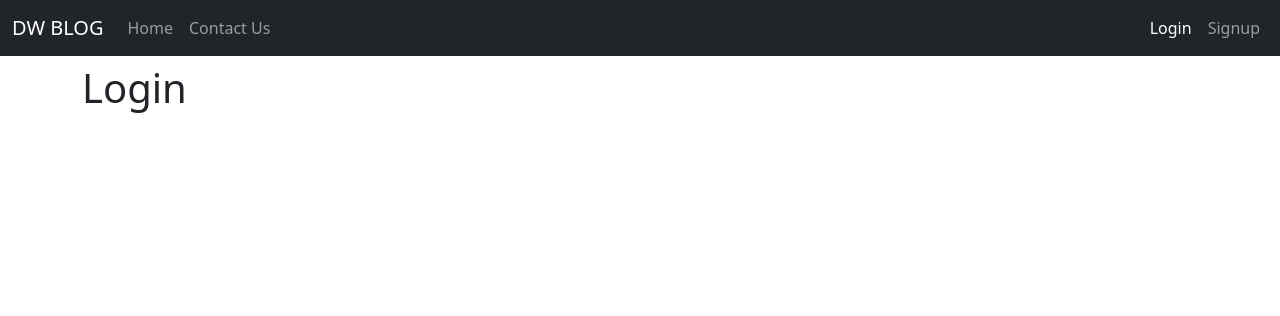
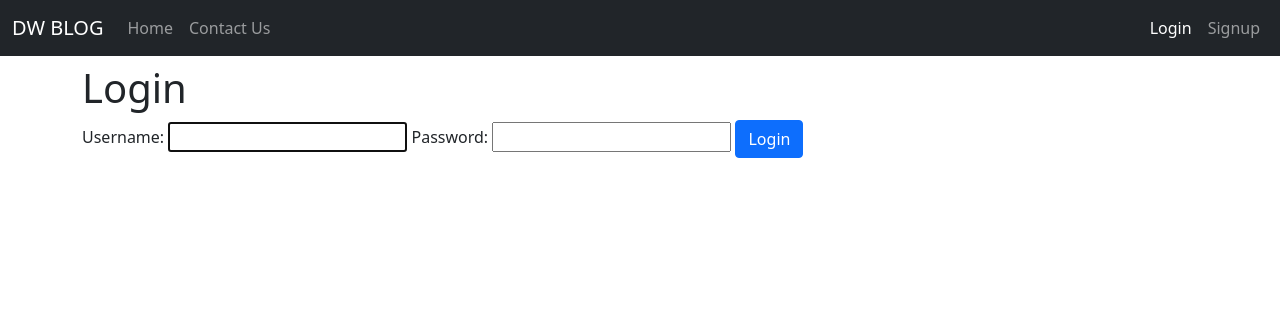
Before and after one commit to softdevm/django_blog_youtube, a Django app: page /authors/login/ in a window 1280 px wide. Shown: the top 316 px of the page. Run offline with Django 4.2, Linux system fonts and the light colour scheme.

Commit message:
Created user login form

```diff
--- a/authors/urls.py
+++ b/authors/urls.py
@@ -1,7 +1,9 @@
+from unicodedata import name
 from django.urls import path
 from authors import views
 
 urlpatterns = [
     path('create-new-account/', views.signUp, name="register"),
     path('login/', views.logIn, name="login"),
+    path('logout/', views.logOut, name="logout")
 ]
--- a/authors/views.py
+++ b/authors/views.py
@@ -1,8 +1,8 @@
 from django.shortcuts import redirect, render
-from django.contrib.auth.forms import UserCreationForm
+from django.contrib.auth.forms import UserCreationForm, AuthenticationForm
 from django.contrib import messages
 from .forms import SignupForm
-from django.contrib.auth import authenticate, login
+from django.contrib.auth import authenticate, login, logout
 
 # Create your views here.
 def signUp(request):
@@ -25,4 +25,26 @@ def signUp(request):
     return render(request, "authors/register.html", {'form': form})
 
 def logIn(request):
-    return render(request, "authors/login.html")
+    if request.method == "POST":
+        form = AuthenticationForm(request, data = request.POST)
+        if form.is_valid():
+            username = form.cleaned_data.get('username')
+            password = form.cleaned_data.get('password')
+
+            user = authenticate(username = username, password=password)
+
+            if user is not None:
+                login(request, user)
+                messages.success(request, f"You are logged in as {username}")
+                return redirect('home')
+            else:
+                messages.error(request, "Error")
+        else:
+            messages.error(request, "Username or password incorrect")
+    form = AuthenticationForm()
+    return render(request, "authors/login.html", {"login_form": form})
+
+def logOut(request):
+    logout(request)
+    messages.success(request, "You have successfully logged out.")
+    return redirect('home')
--- a/templates/authors/login.html
+++ b/templates/authors/login.html
@@ -2,4 +2,11 @@
 
 {% block content %}
 <h1>Login</h1>
+
+<form method="post">
+    {% csrf_token %}
+    {{login_form}}
+
+    <button type="submit" class="btn btn-primary">Login</button>
+</form>
 {% endblock content %}
--- a/templates/containers/_navbar.html
+++ b/templates/containers/_navbar.html
@@ -33,6 +33,9 @@
             <li class="nav-item">
                 <a class="nav-link" aria-current="page" href="#">{{user.username}}</a>
             </li>
+            <li class="nav-item">
+                <a class="nav-link" aria-current="page" href="{% url 'logout' %}">Logout</a>
+            </li>
 
             {% else %}
             <li class="nav-item">
```
Also changed, not shown: db.sqlite3.
